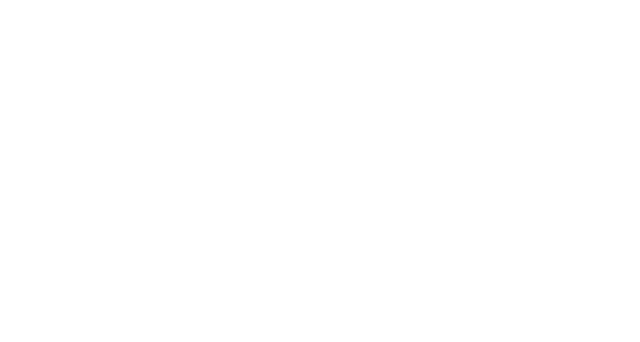
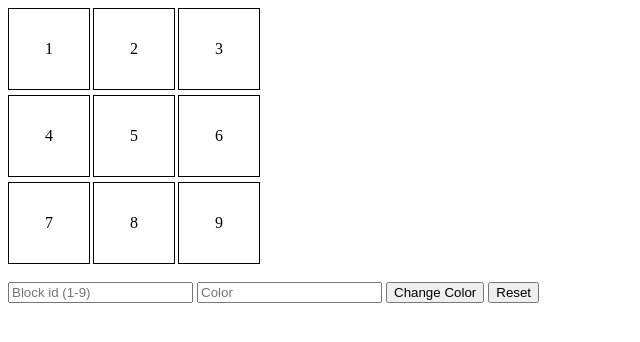
Before and after one commit to acciojob/Replit-Asian-Paints-vedantkherade, a website: page main.html in a window 1280 px wide. Shown: the whole page, without its empty margins (0-640 px from the left). Drawn offline with Linux system fonts and the light colour scheme.

Commit message:
created a submission

```diff
--- a/main.html
+++ b/main.html
@@ -10,7 +10,23 @@
 	<!-- the entire body must be written by student -->
     <script type="text/javascript" src="./script.js">
 </script>
+  <div class="container">
+    <div class="grid-item" id="1">1</div>
+    <div class="grid-item" id="2">2</div>
+    <div class="grid-item" id="3">3</div>
+    <div class="grid-item" id="4">4</div>
+    <div class="grid-item" id="5">5</div>
+    <div class="grid-item" id="6">6</div>
+    <div class="grid-item" id="7">7</div>
+    <div class="grid-item" id="8">8</div>
+    <div class="grid-item" id="9">9</div>
+  </div>
 
+	 <br>
+		<input id="block_id" placeholder="Block id (1-9)">
+		<input id="colour_id" placeholder="Color">
+		<button id="change_button">Change Color</button>
+        <button id="Reset">Reset</button>
 </body>
 
 </html>
--- a/script.js
+++ b/script.js
@@ -1 +1,23 @@
 //your JS code here. If required.
+let block = document.getElementById("block_id");
+let colour = document.getElementById("colour_id");
+let change_button = document.getElementById("change_button");
+let Reset = document.getElementById("Reset");
+let grid_item =  document.querySelectorAll(".grid-item")
+
+change_button.addEventListener("click", () => {
+	let block_id = document.getElementById("block_id").value;
+	let color_id = document.getElementById("colour_id").value;
+
+	 grid_item.forEach(b => b.style.background = "transparent");
+
+  // find the grid box by id and color it
+  let target = document.getElementById(block_id);
+  if (target) {
+    target.style.background = color_id;
+  }
+})
+
+Reset.addEventListener("click", () => {
+  grid_item.forEach(b => b.style.background = "transparent");
+});
--- a/styles.css
+++ b/styles.css
@@ -1 +1,16 @@
 /*  your css code here. If applicable */
+.container{
+	 display: grid;
+      grid-template-columns: repeat(3, 80px);
+      gap: 5px;
+}
+
+.grid-item {
+      width: 80px;
+      height: 80px;
+      border: 1px solid black;
+      display: flex;
+      align-items: center;
+      justify-content: center;
+      background: transparent;
+    }
```
